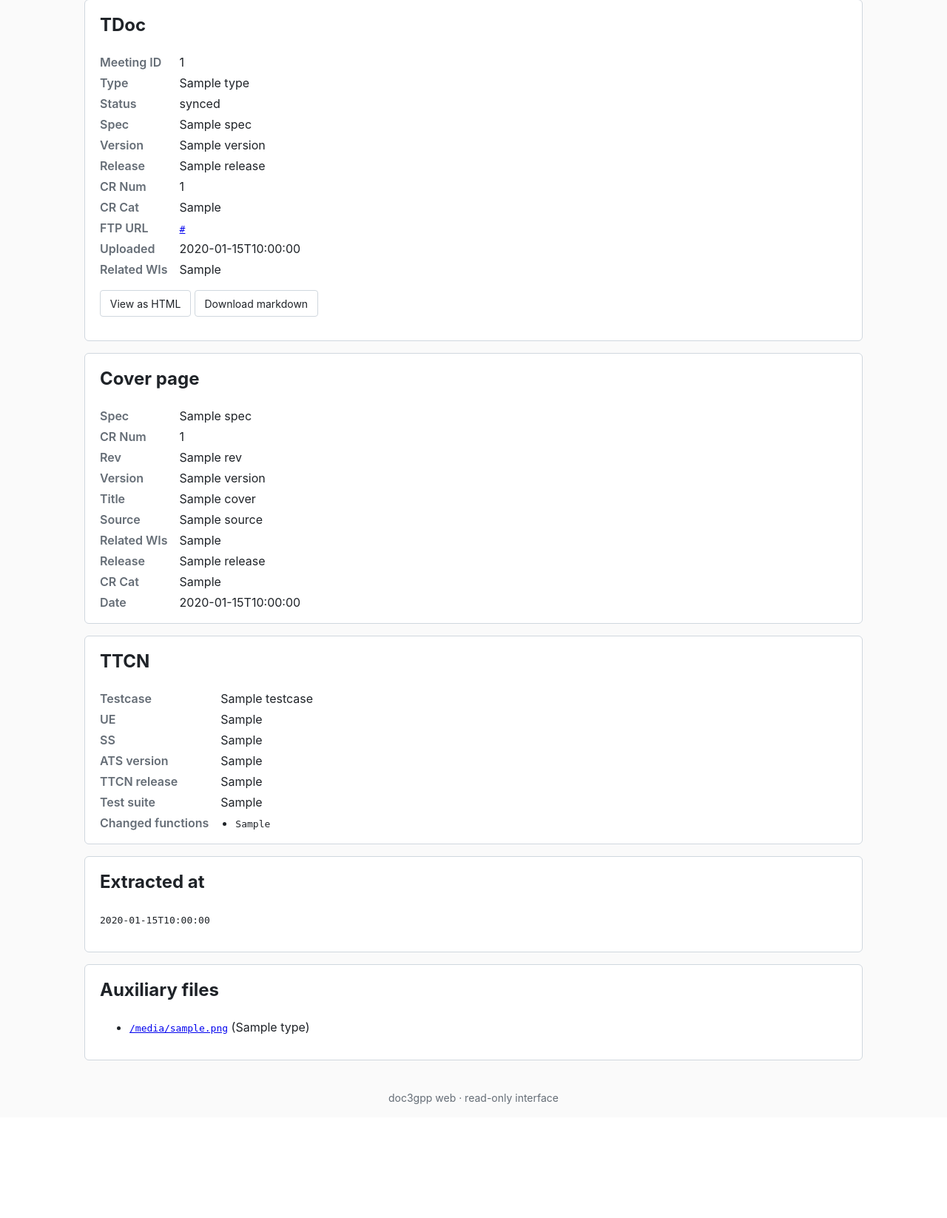
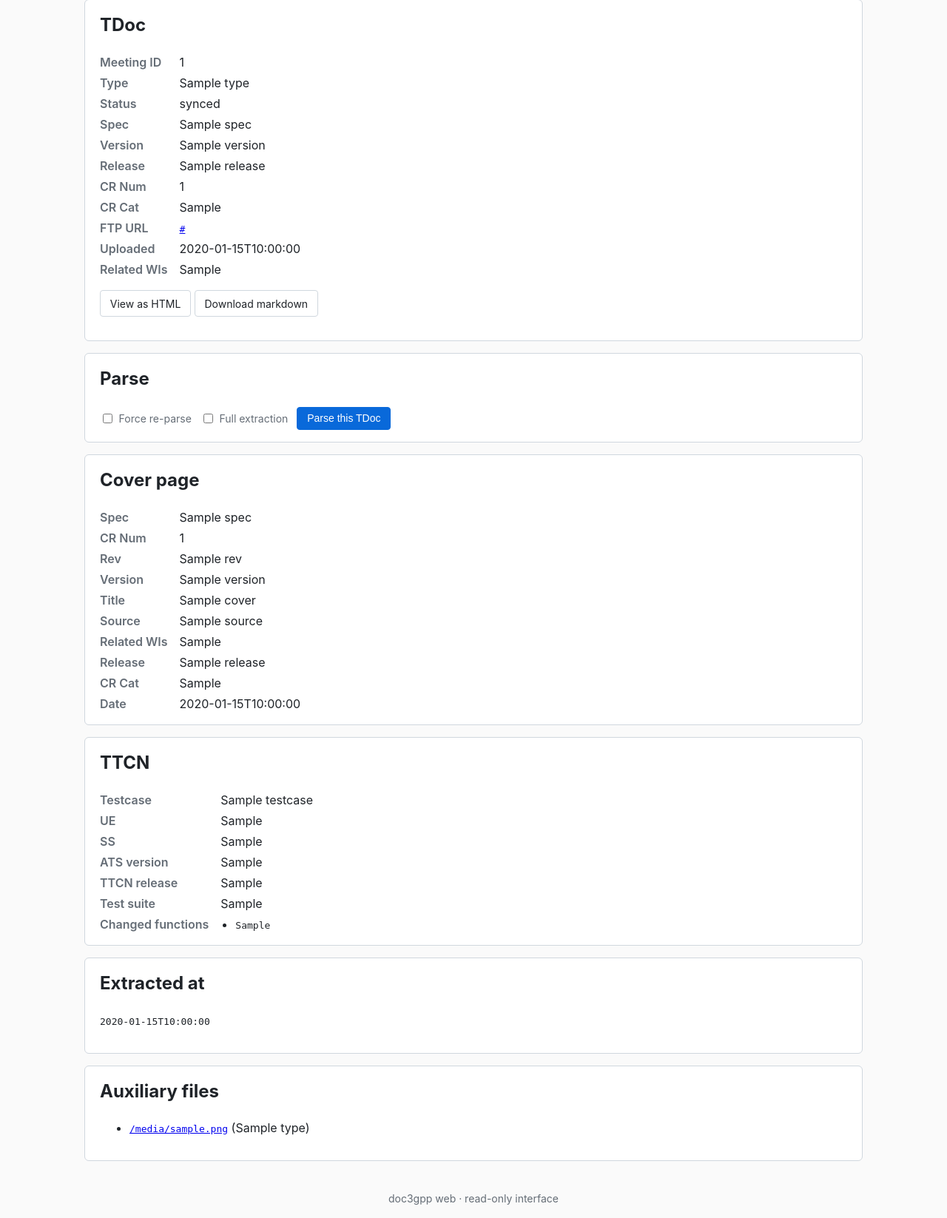
Before and after one commit to jerrywang121/doc3gpp, a Python web app: template src/doc3gpp/web/templates/tdoc_show.html in a window 1280 px wide. Shown: the part 179-1825 px from the top of the page at 74% size. Before the commit the page ends 1671 px from the top, so only its background shows below. Run offline with Jinja, Linux system fonts and the light colour scheme; the template is opened without the code that fills it: most values are stand-ins (such as "Sample title", 1, 10 or a date in 2020); some libraries are stand-ins or nearby versions.

Commit message:
feat: parse trigger card on tdoc detail page

```diff
--- /dev/null
+++ b/src/doc3gpp/web/static/js/tdoc_parse.js
@@ -0,0 +1,56 @@
+// Parse-trigger for the TDoc detail page.
+// POSTs the parse job to /jobs/parse/tdocs, then injects a div that
+// hx-get's the job status partial (which polls every 2s until terminal).
+(function () {
+  "use strict";
+
+  document.addEventListener("submit", function (event) {
+    var form = event.target;
+    if (!form || form.id !== "parse-form") {
+      return;
+    }
+    event.preventDefault();
+
+    var tdocId = form.getAttribute("data-tdoc-id");
+    var force = form.querySelector('input[name="force"]').checked;
+    var full = form.querySelector('input[name="full"]').checked;
+    var queued = form.querySelector(".parse-queued");
+    var target = document.getElementById("parse-job-target");
+
+    fetch("/jobs/parse/tdocs", {
+      method: "POST",
+      headers: { "Content-Type": "application/json" },
+      body: JSON.stringify({
+        filter: { tdoc_id: tdocId },
+        force: force,
+        full: full,
+      }),
+    })
+      .then(function (response) {
+        if (!response.ok) {
+          throw new Error("parse enqueue failed: HTTP " + response.status);
+        }
+        return response.json();
+      })
+      .then(function (body) {
+        if (queued) {
+          queued.style.display = "inline";
+        }
+        var div = document.createElement("div");
+        div.setAttribute("hx-get", "/jobs/" + body.job_id + "?format=html");
+        div.setAttribute("hx-trigger", "load");
+        div.setAttribute("hx-swap", "outerHTML");
+        target.appendChild(div);
+        if (window.htmx) {
+          window.htmx.process(div);
+        }
+      })
+      .catch(function (err) {
+        if (queued) {
+          queued.textContent = "Failed to enqueue parse job";
+          queued.style.display = "inline";
+        }
+        console.error(err);
+      });
+  });
+})();
--- a/src/doc3gpp/web/static/style.css
+++ b/src/doc3gpp/web/static/style.css
@@ -405,3 +405,25 @@ table.tdoc-grid .col-meeting { width: 180px; }
   display: flex;
   gap: .5rem;
 }
+
+/* Parse card on the TDoc detail page. */
+.parse-form {
+  display: flex;
+  flex-wrap: wrap;
+  gap: .75rem;
+  align-items: center;
+}
+
+.inline-check {
+  display: flex;
+  align-items: center;
+  gap: .35rem;
+  font-size: .875rem;
+  color: var(--muted, #666);
+}
+
+.parse-queued {
+  margin-left: .4rem;
+  color: #1a7f37;
+  font-size: .85rem;
+}
--- a/src/doc3gpp/web/templates/tdoc_show.html
+++ b/src/doc3gpp/web/templates/tdoc_show.html
@@ -37,6 +37,27 @@
       </p>
     {% endif %}
   </section>
+
+  {% if record.tdoc.ftp_url %}
+    <section class="card">
+      <h2>Parse</h2>
+      <form
+        id="parse-form"
+        class="parse-form"
+        data-tdoc-id="{{ record.tdoc.tdoc_id }}"
+      >
+        <label class="inline-check">
+          <input type="checkbox" name="force"> Force re-parse
+        </label>
+        <label class="inline-check">
+          <input type="checkbox" name="full"> Full extraction
+        </label>
+        <button type="submit" class="btn primary">Parse this TDoc</button>
+        <span class="parse-queued" style="display:none">Parse job queued</span>
+      </form>
+      <div id="parse-job-target"></div>
+    </section>
+  {% endif %}
 
   {% if record.cover %}
     <section class="card">
@@ -107,4 +128,5 @@
       <p>No auxiliary files attached.</p>
     </section>
   {% endif %}
+  <script src="/static/js/tdoc_parse.js" defer></script>
 {% endblock %}
```
Also changed, not shown: tests/unit/test_web_routes.py (+31 -0 lines).
